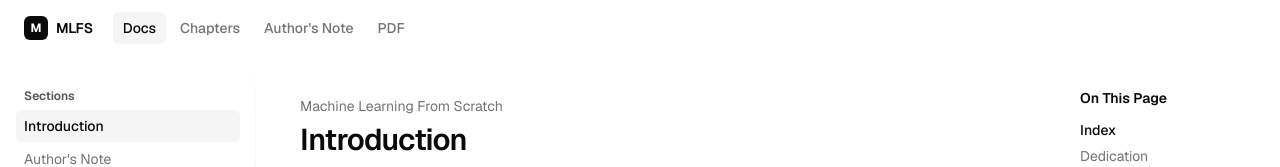
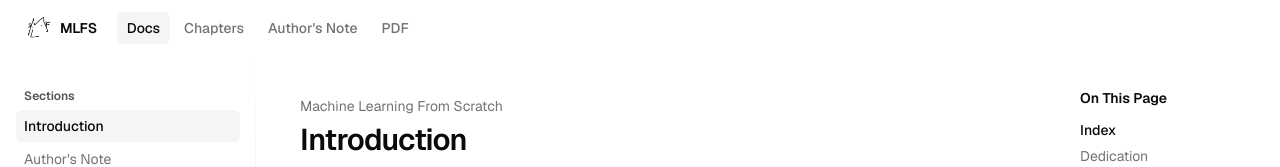
Before and after one commit to Eeman1113/MLFS, a Next.js app in the folder web/: page / in a window 1280 px wide. Shown: the top 167 px of the page. Built offline with nearby package versions, Linux system fonts and the light colour scheme.

Commit message:
Use the MLFS doodle as the header logo (replaces the M square)

```diff
--- a/web/components/site-header.tsx
+++ b/web/components/site-header.tsx
@@ -1,6 +1,8 @@
 "use client";
 import Link from "next/link";
+import Image from "next/image";
 import { usePathname } from "next/navigation";
+import { withBase } from "@/lib/utils";
 
 const items = [
   { label: "Docs", href: "/" },
@@ -21,9 +23,14 @@ export function SiteHeader() {
     <header className="sticky top-0 z-50 bg-background">
       <div className="mx-auto max-w-screen-2xl flex h-14 items-center px-4 md:px-6 gap-4">
         <Link href="/" className="flex items-center gap-2 mr-1">
-          <div className="size-6 rounded-md bg-foreground text-background grid place-items-center font-bold text-xs">
-            M
-          </div>
+          <Image
+            src={withBase("/logo.png")}
+            alt="MLFS"
+            width={28}
+            height={28}
+            className="size-7 shrink-0"
+            priority
+          />
           <span className="font-semibold text-sm tracking-tight">MLFS</span>
         </Link>
         <nav className="flex items-center gap-1 text-sm">
```
Also changed, not shown: web/public/logo.png (added).
